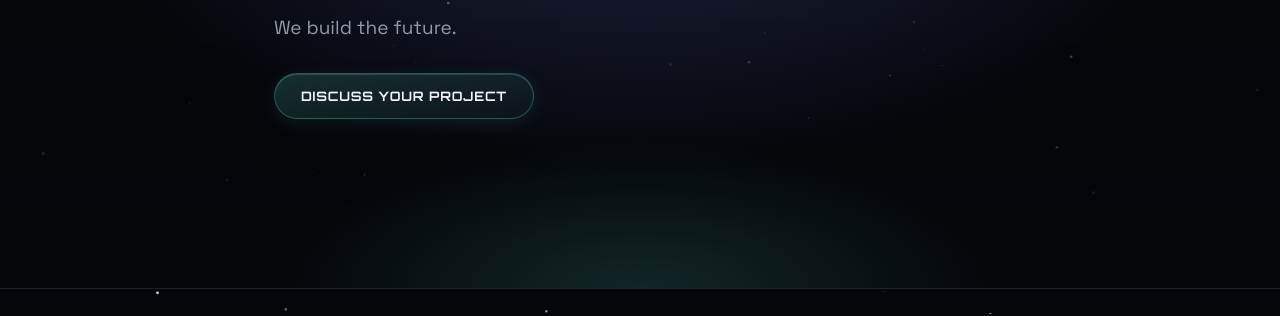
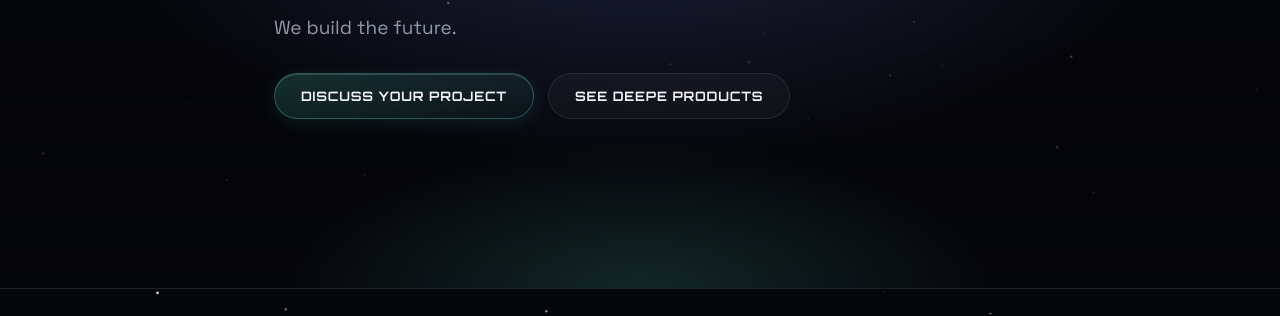
Before and after one commit to anekrasova/deepelabs-website, a plain HTML site: page index.html in a window 1280 px wide. Shown: the part 486-802 px from the top of the page. Drawn offline with Linux system fonts and the light colour scheme.

Commit message:
Add a second hero CTA linking to the Products page
'Discuss your project' stayed generic after the hero copy revert, so add
a 'See Deepe Products' ghost button next to it pointing at products.html,
giving visitors a direct path to the one shipped product without
rewriting the headline itself.

```diff
--- a/index.html
+++ b/index.html
@@ -31,7 +31,7 @@
     <span class="eyebrow">Deepe Labs, Inc.</span>
     <h1>Custom software and <span class="accent-word">AI</span> for any industry</h1>
     <p class="lede">We build the future.</p>
-    <p class="hero-cta"><a class="btn" href="contact.html#contact-form">Discuss your project</a></p>
+    <p class="hero-cta"><a class="btn" href="contact.html#contact-form">Discuss your project</a> <a class="btn btn-ghost" href="products.html">See Deepe Products</a></p>
   </div>
 </section>
 
--- a/style.css
+++ b/style.css
@@ -333,6 +333,9 @@ a:hover {
 
 .hero-cta {
   margin-top: 30px;
+  display: flex;
+  flex-wrap: wrap;
+  gap: 14px;
 }
 
 .section-cta {
```
